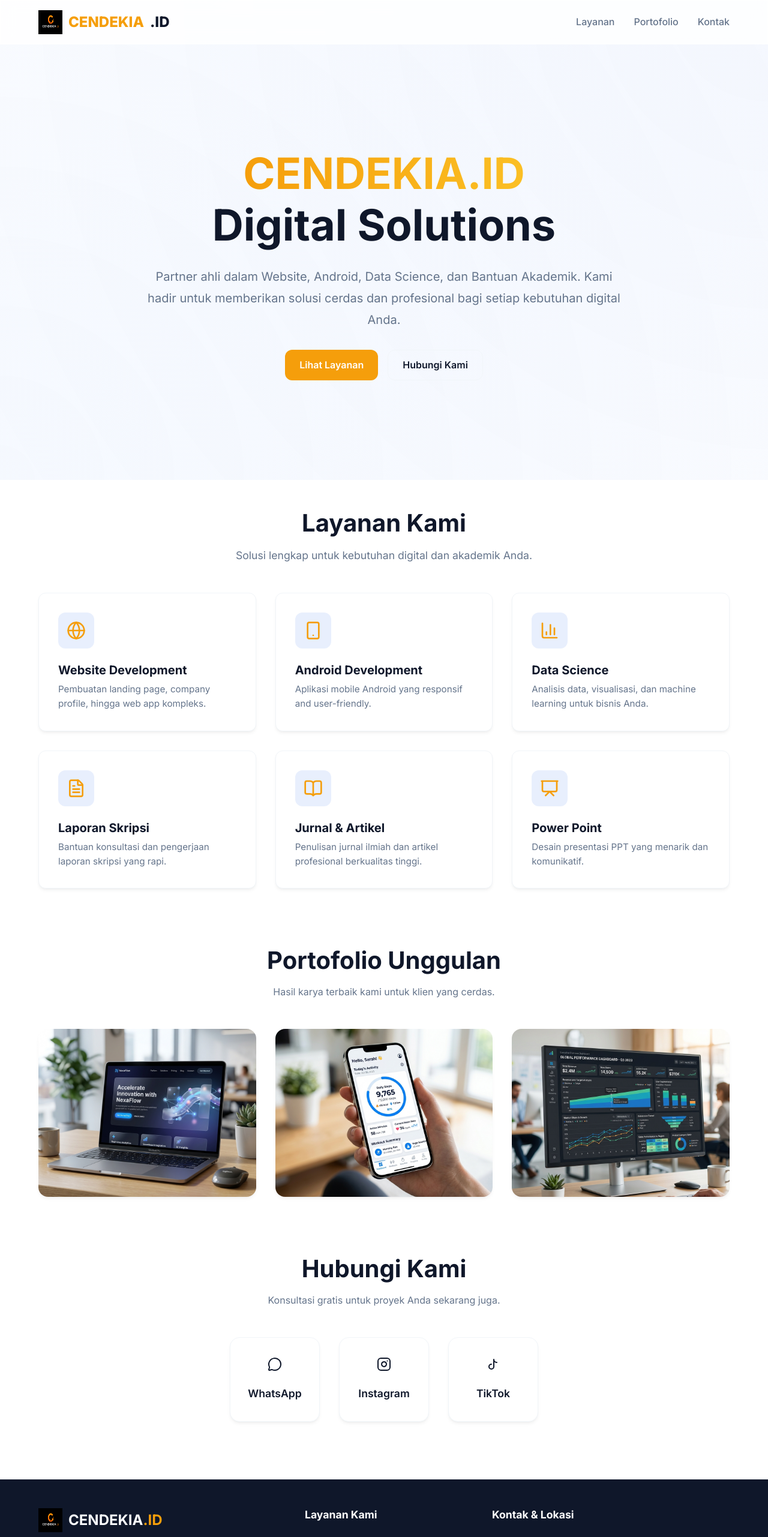
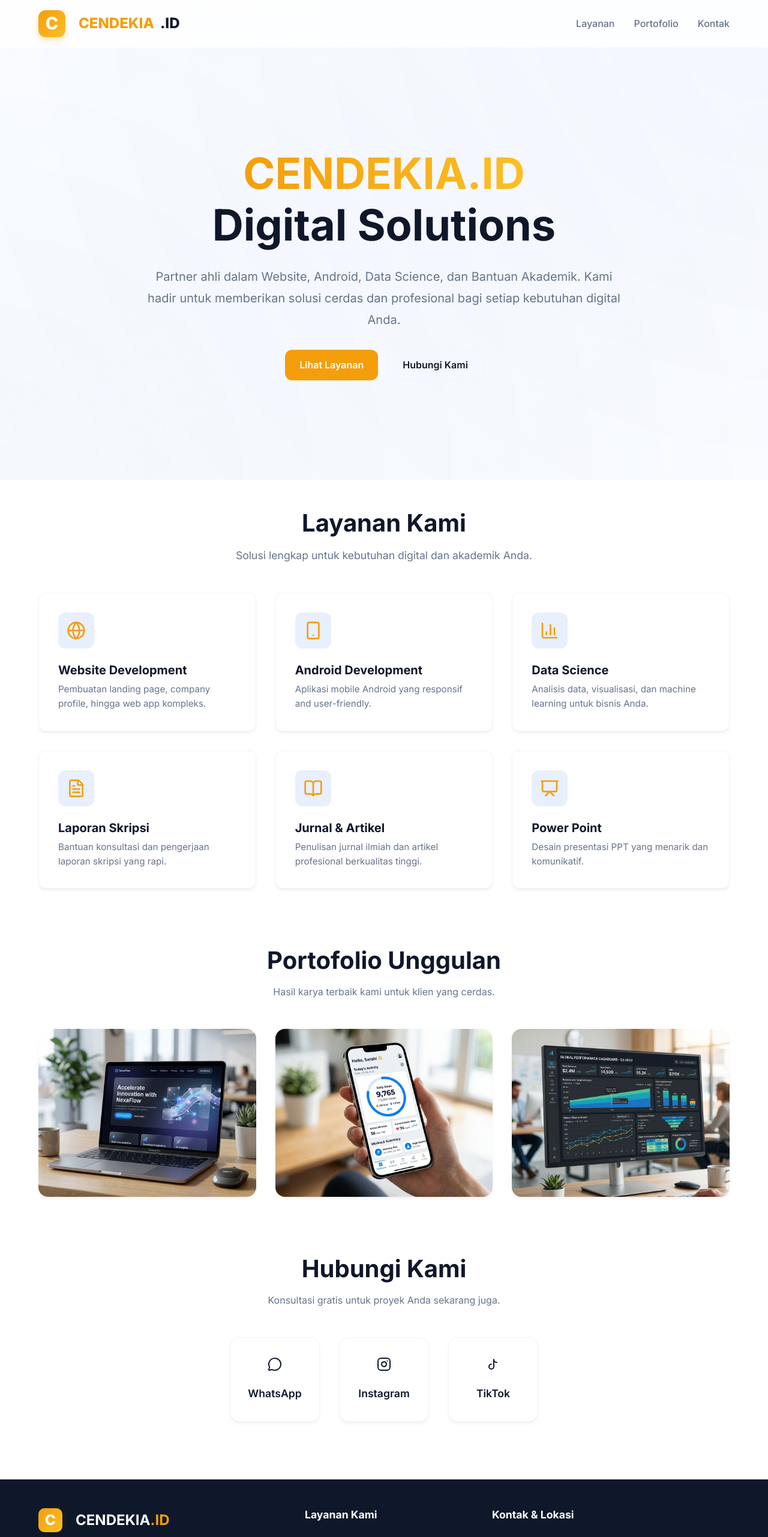
Before and after one commit to aghilshiroj93/cendekia.id, a Next.js app: page / in a window 1280 px wide. Shown: the top 2562 px of the page at 60% size. Built offline with nearby package versions, Linux system fonts and the light colour scheme.

Commit message:
Update branding to Premium CSS Logo and Orange Theme

```diff
--- a/app/admin/layout.js
+++ b/app/admin/layout.js
@@ -40,7 +40,7 @@
       <aside className={styles.sidebar}>
         <div className={styles.sidebarHeader}>
           <div style={{ display: 'flex', alignItems: 'center', gap: '10px' }}>
-             <img src="/images/logo.jpeg" alt="Logo" style={{ width: '35px', height: '35px' }} />
+             <div style={{ width: '38px', height: '38px', background: 'linear-gradient(135deg, var(--primary), var(--accent))', color: 'white', display: 'flex', alignItems: 'center', justifyContent: 'center', borderRadius: '10px', fontWeight: '800', fontSize: '1.4rem', boxShadow: '0 4px 10px rgba(245, 158, 11, 0.2)' }}>C</div>
              <h2 style={{ fontSize: '1.2rem', margin: 0 }}>CENDEKIA<span>.ID</span></h2>
           </div>
         </div>
--- a/components/Footer.js
+++ b/components/Footer.js
@@ -8,7 +8,7 @@
         <div className={styles.grid}>
           <div className={styles.brandSection}>
             <div className={styles.logo}>
-              <img src="/images/logo.jpeg" alt="Logo" style={{ width: '40px', height: '40px' }} />
+              <div className={styles.logoIcon}>C</div>
               <h3>CENDEKIA<span>.ID</span></h3>
             </div>
             <p className={styles.tagline}>
--- a/components/Footer.module.css
+++ b/components/Footer.module.css
@@ -20,15 +20,17 @@
 }
 
 .logoIcon {
-  width: 32px;
-  height: 32px;
-  background: var(--primary);
+  width: 40px;
+  height: 40px;
+  background: linear-gradient(135deg, var(--primary), var(--accent));
   color: white;
   display: flex;
   align-items: center;
   justify-content: center;
-  border-radius: 6px;
+  border-radius: 10px;
   font-weight: 800;
+  font-size: 1.5rem;
+  margin-right: 12px;
 }
 
 .logo h3 {
--- a/components/Navbar.js
+++ b/components/Navbar.js
@@ -1,4 +1,3 @@
-import Image from 'next/image';
 import Link from 'next/link';
 import styles from './Navbar.module.css';
 
@@ -7,7 +6,7 @@
     <nav className={`${styles.navbar} glass`}>
       <div className={`${styles.container} container`}>
         <Link href="/" className={styles.logo}>
-          <Image src="/images/logo.jpeg" alt="CENDEKIA.ID" width={40} height={40} className={styles.logoImg} />
+          <div className={styles.logoIcon}>C</div>
           <span>CENDEKIA</span>.ID
         </Link>
         <ul className={styles.links}>
--- a/components/Navbar.module.css
+++ b/components/Navbar.module.css
@@ -24,15 +24,23 @@
 }
 
 .logoIcon {
-  width: 35px;
-  height: 35px;
-  background: var(--primary);
+  width: 45px;
+  height: 45px;
+  background: linear-gradient(135deg, var(--primary), var(--accent));
   color: white;
   display: flex;
   align-items: center;
   justify-content: center;
-  border-radius: 8px;
-  font-size: 1.2rem;
+  border-radius: 12px;
+  font-weight: 800;
+  font-size: 1.8rem;
+  box-shadow: 0 4px 12px rgba(245, 158, 11, 0.3);
+  margin-right: 12px;
+  transition: var(--transition-normal);
+}
+
+.logo:hover .logoIcon {
+  transform: rotate(-5deg) scale(1.05);
 }
 
 .logo span {
```
